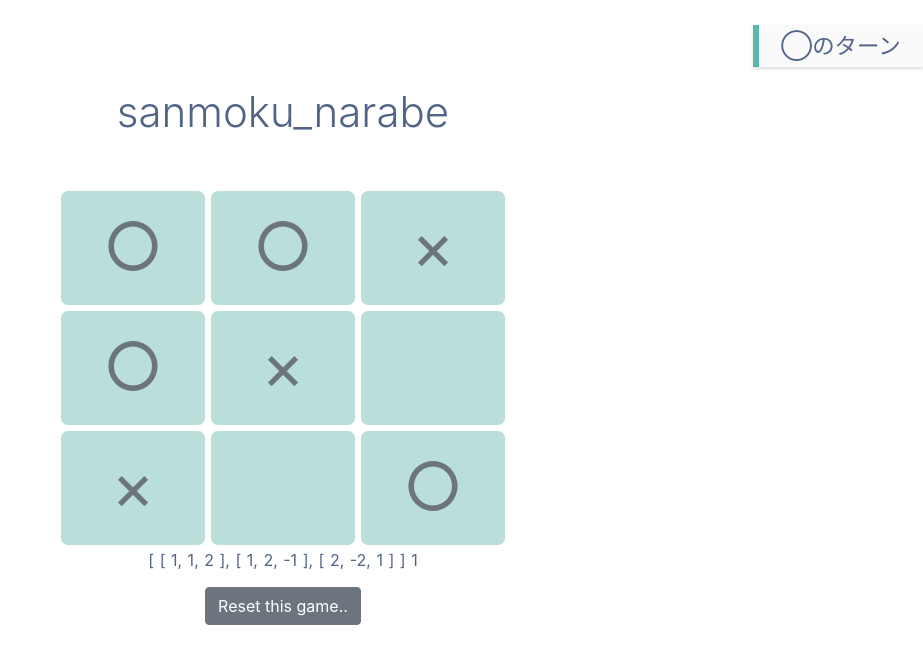
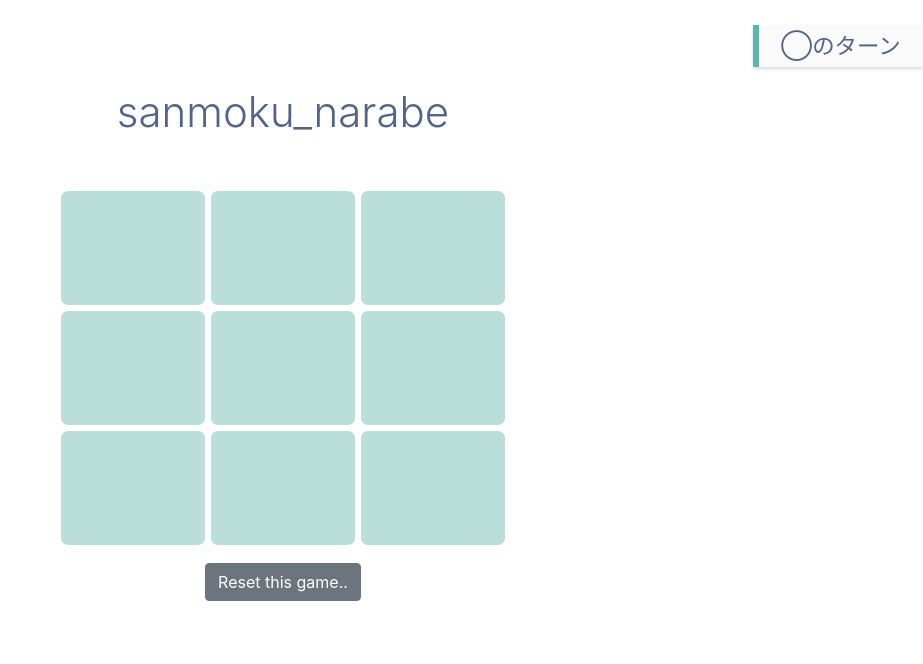
Before and after one commit to nari19/sanmoku_narabe, a Nuxt app: page / in a window 1280 px wide. Shown: the top 664 px of the page, without its empty margins (357-1280 px from the left). Built offline with nearby package versions, Linux system fonts and the light colour scheme.

Commit message:
add store situation

```diff
--- a/components/Game.vue
+++ b/components/Game.vue
@@ -8,9 +8,6 @@
         <div  v-if="state==2">×</div>
       </div>
     </div>
-
-    {{ games}}
-    {{ playerId }}
 
   </div>
 </template>
@@ -51,7 +48,6 @@ export default {
   }
   .panel:hover {
     background-color: #abceca;
-    background-clip : content-box;
   }
   .panel div {
     position: relative;
--- a/store/index.js
+++ b/store/index.js
@@ -1,6 +1,7 @@
 export const state = () => ({
-    games: [[1, 1, 2], [1, 2, -1], [2, -2, 1]],
-    playerId: 1
+    games: [[-1, -1, -1], [-1, -1, -1], [-1, -1, -1]],
+    playerId: 1,
+    situation: 0
 })
 
 export const mutations = {
```
Also changed, not shown: 1 other file (tests, documents, lock files or other folders).
